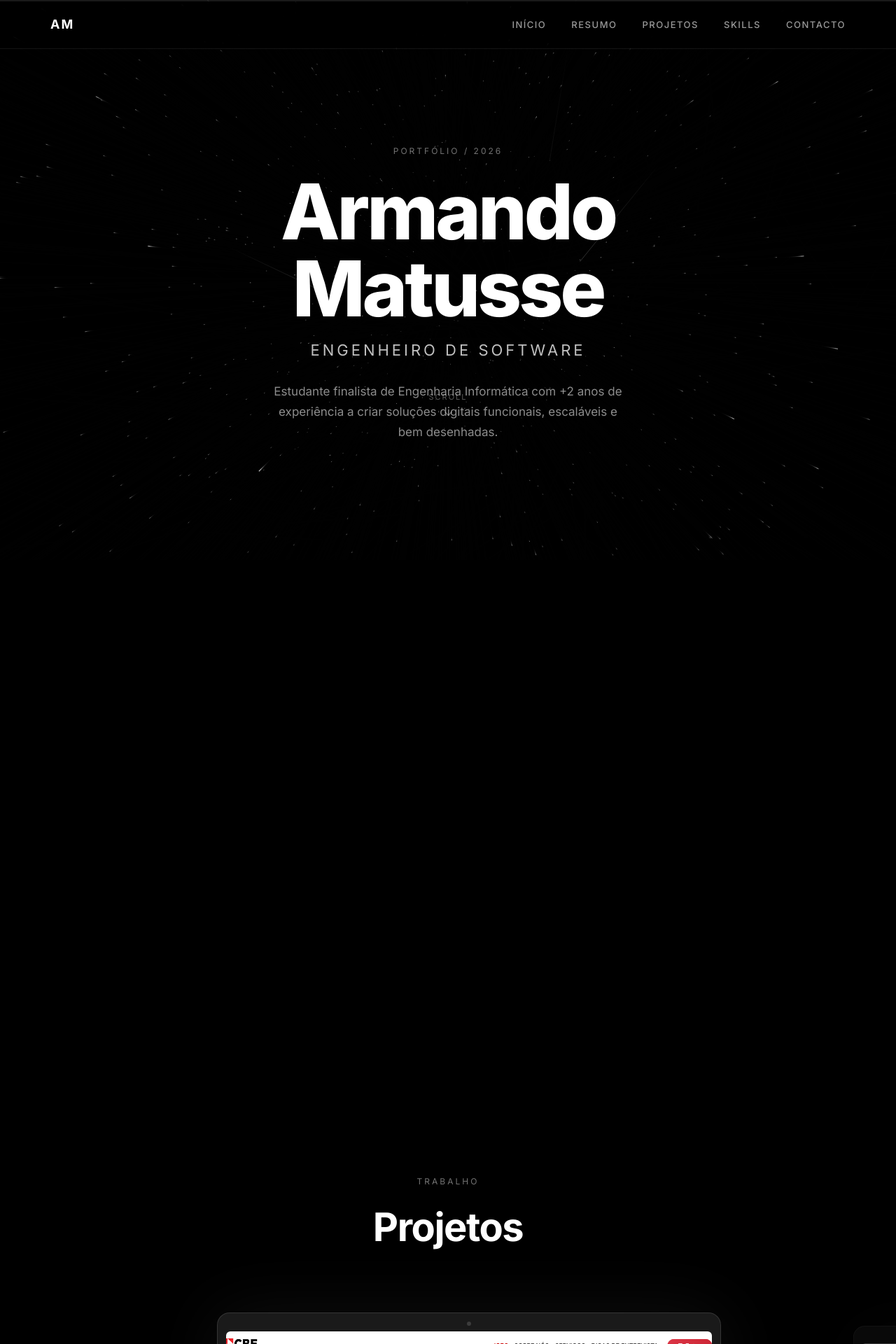
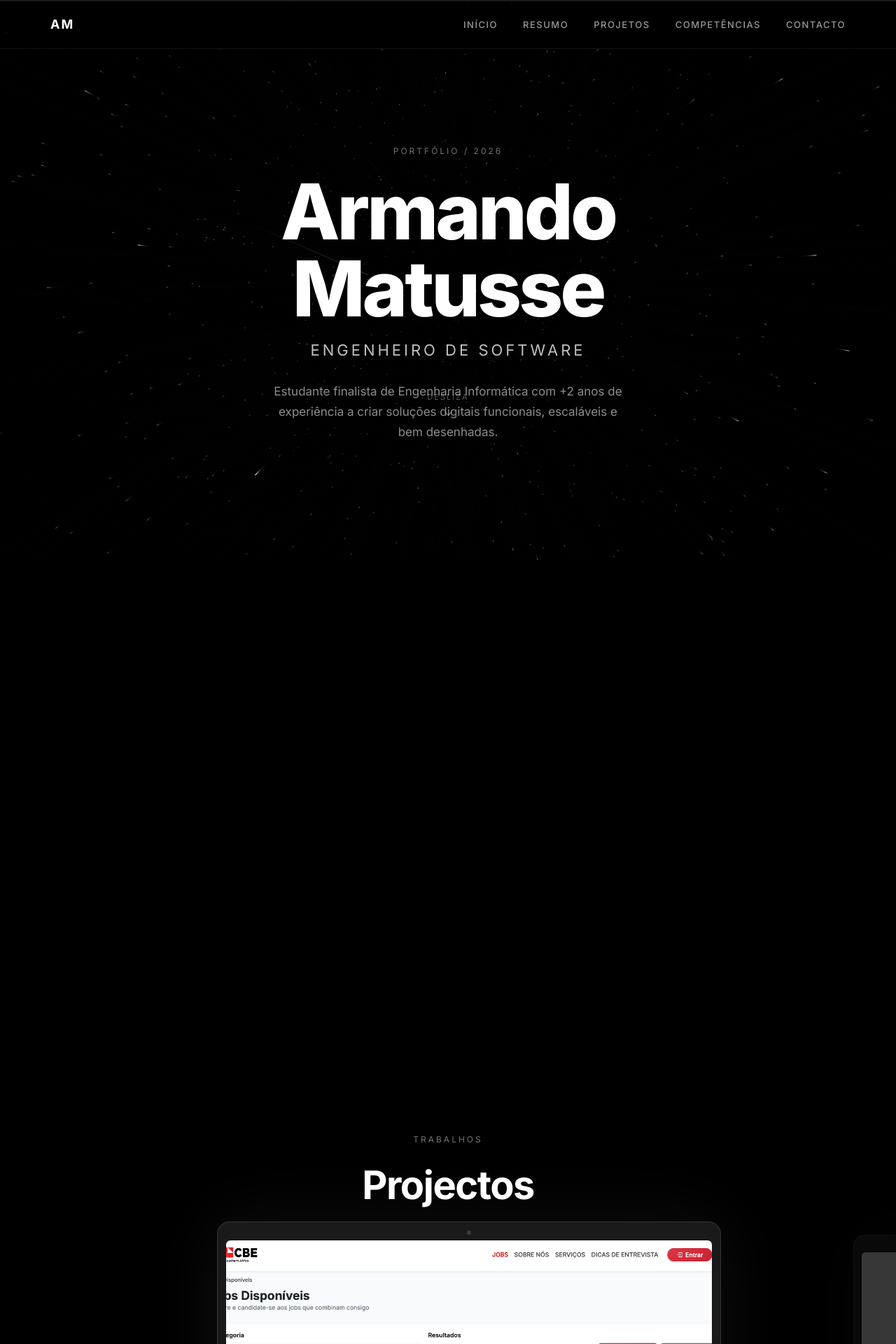
Before and after one commit to ArmandoMats/portfolio-armando-matusse, a React (Vite) app: page / in a window 1280 px wide. Shown: the top 1920 px of the page at 70% size. Built offline with nearby package versions, Linux system fonts and the light colour scheme; grey boxes are pictures that could not be loaded.

Commit message:
algumas correctos ortograficas

```diff
--- a/src/App.css
+++ b/src/App.css
@@ -319,13 +319,13 @@ body {
   flex-direction: column;
   align-items: center;
   justify-content: center;
-  padding: 80px 0 40px;
+  padding: 20px 0 40px;
   overflow: hidden;
 }
 
 .portfolio-carousel-header {
   text-align: center;
-  margin-bottom: 40px;
+  margin-bottom: -30px;
   position: relative;
   z-index: 2;
 }
--- a/src/App.tsx
+++ b/src/App.tsx
@@ -160,7 +160,7 @@ function App() {
             <a href="#inicio" onClick={(e) => handleScroll(e, 'inicio')}>Início</a>
             <a href="#resumo" onClick={(e) => handleScroll(e, 'resumo')}>Resumo</a>
             <a href="#portfolio" onClick={(e) => handleScroll(e, 'portfolio')}>Projetos</a>
-            <a href="#skills" onClick={(e) => handleScroll(e, 'skills')}>Skills</a>
+            <a href="#skills" onClick={(e) => handleScroll(e, 'skills')}>Competências</a>
             <a href="#contactar" onClick={(e) => handleScroll(e, 'contactar')}>Contacto</a>
           </div>
 
@@ -187,7 +187,7 @@ function App() {
             </p>
           </div>
           <div className="scroll-cue">
-            <span>Scroll</span>
+            <span>Desliza</span>
             <ChevronDown size={18} />
           </div>
         </SpaceSection>
@@ -200,18 +200,18 @@ function App() {
 
             <div className="timeline">
               <div className="timeline-item">
-                <span className="timeline-date">2023 – 2026</span>
+                <span className="timeline-date">2023 – 2026(Previsão de conclusaão)</span>
                 <h4>Licenciatura em Engenharia Informática</h4>
                 <p>ISCTEM — 4.º Ano, 1.º Semestre</p>
               </div>
               <div className="timeline-item">
-                <span className="timeline-date">6 Meses</span>
+                <span className="timeline-date">Em Curso</span>
                 <h4>Estágio Profissional</h4>
-                <p>CBE — desenvolvimento de software e suporte técnico</p>
+                <p>CBE — desenvolvimento de software (Full-Stack) e suporte técnico</p>
               </div>
               <div className="timeline-item">
                 <span className="timeline-date">Contínuo</span>
-                <h4>Projetos Pessoais e em Grupo</h4>
+                <h4>Projectos Pessoais e em Grupo</h4>
                 <p>Web & Mobile, UI/UX, Backend e Frontend</p>
               </div>
             </div>
@@ -222,10 +222,9 @@ function App() {
         <section id="portfolio" className="portfolio-space" ref={carouselRef}>
           <div className="portfolio-carousel-inner">
             <div className="portfolio-carousel-header">
-              <p className="eyebrow">Trabalho</p>
-              <h3 className="section-title">Projetos</h3>
+              <p className="eyebrow">Trabalhos</p>
+              <h3 className="section-title">Projectos</h3>
             </div>
-
             <div className="portfolio-carousel-viewport">
               <div className="carousel-track" ref={trackRef}>
                 {projects.map((project, index) => (
@@ -264,7 +263,7 @@ function App() {
                 rel="noopener noreferrer"
                 className="link-visit"
               >
-                Visitar website <ExternalLink size={14} />
+                Visitar site <ExternalLink size={14} />
               </a>
             </div>
           </div>
@@ -274,7 +273,7 @@ function App() {
         <SpaceSection id="skills" className="skills-space">
           <div className="center-stage">
             <p className="eyebrow">Competências</p>
-            <h3 className="section-title">Skills</h3>
+            <h3 className="section-title">Competências</h3>
 
             <div className="skills-list detailed">
               <div className="skill-block">
@@ -329,7 +328,7 @@ function App() {
 
             <form className="contact-form" action="https://formspree.io/f/mgooqokp" method="post">
               <input type="text" name="nome" placeholder="Nome" required />
-              <input type="email" name="email" placeholder="Email" required />
+              <input type="email" name="email" placeholder="E-mail" required />
               <textarea name="mensagem" rows={4} placeholder="Mensagem" required></textarea>
               <button type="submit" className="button-enviar">
                 Enviar <Send size={16} />
```
